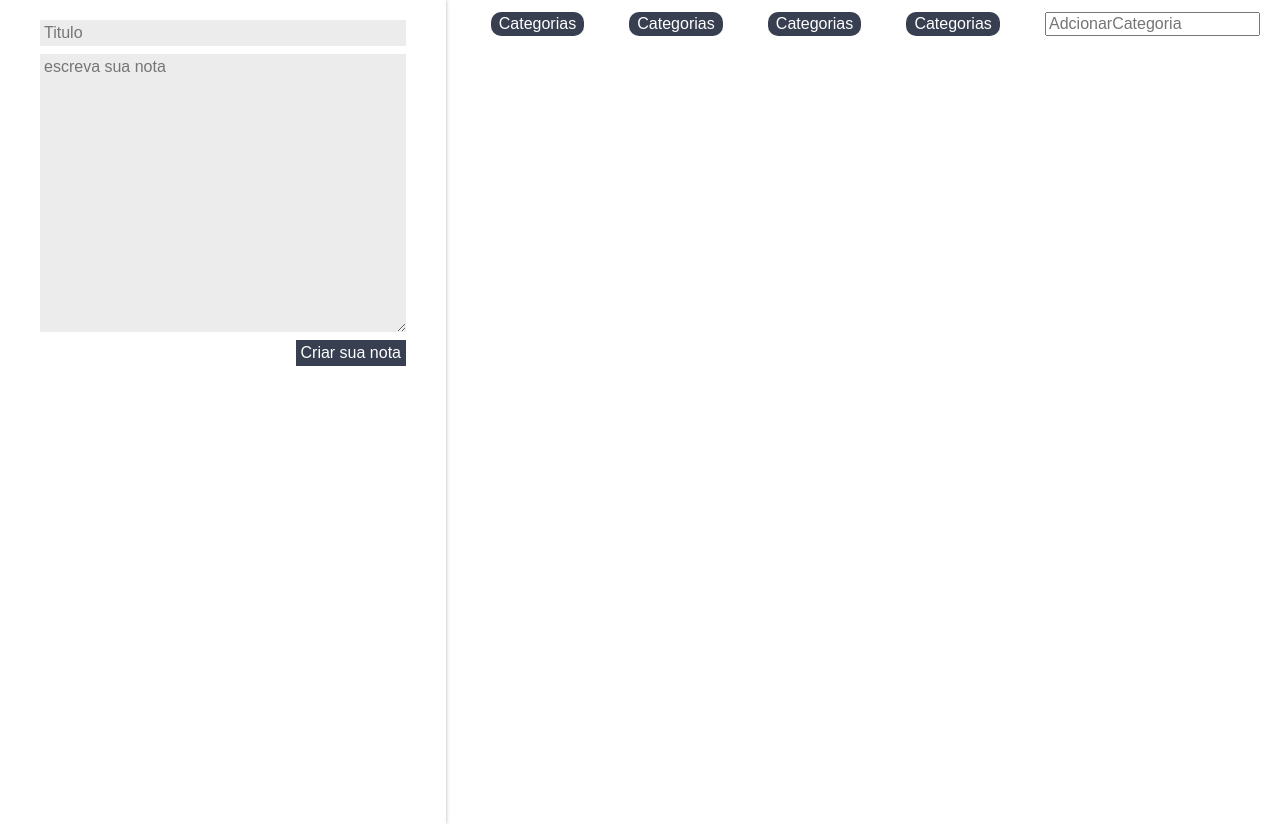
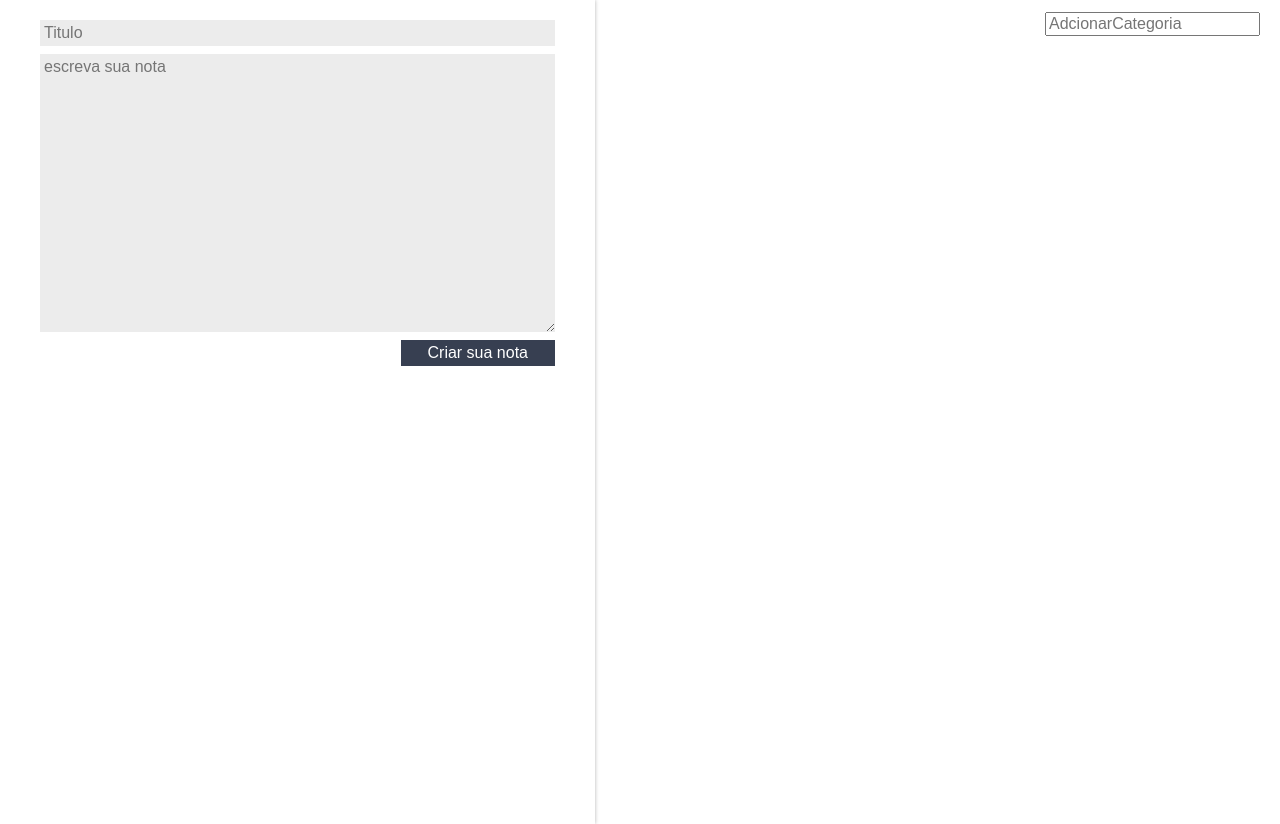
Before and after one commit to LucasMeyble/alura, a React (Create React App) app in the folder entendendo_react/ceep/: page / in a window 1280 px wide. Built offline with nearby package versions, Linux system fonts and the light colour scheme.

Commit message:
adcionando categorias dinamicamente

```diff
--- a/entendendo_react/ceep/src/App.js
+++ b/entendendo_react/ceep/src/App.js
@@ -31,12 +31,20 @@ class App extends Component{
     this.setState({notas:arrayNotas})
   }
 
+  adcionarCategoria(nomeCategoria){
+    const novoArrayCategorias = [...this.state.categorias, nomeCategoria]
+    const novoEstado = {...this.state, categorias:novoArrayCategorias}
+    this.setState(novoEstado)
+  }
+
   render(){
     return (
       <section className='conteudo'>
         <FormularioCadastro criarNota={this.criarNota.bind(this)}/>
         <main className='conteudo-principal'>
-        <ListaCategorias />
+        <ListaCategorias
+          adcionarCategoria={this.adcionarCategoria.bind(this)}
+          categorias={this.state.categorias}/>
         <ListaDeNotas
           apagarNota={this.deletarNota.bind(this)}
           notas={this.state.notas}/>
--- a/entendendo_react/ceep/src/components/ListaCategorias/ListaCategorias.jsx
+++ b/entendendo_react/ceep/src/components/ListaCategorias/ListaCategorias.jsx
@@ -5,7 +5,8 @@ class ListaCategorias extends Component{
 
     _handleEventoImput(e){
         if(e.key == 'Enter'){
-            console.log('adcionar categoria')
+            let valorCategoria = e.target.value;
+            this.props.adcionarCategoria(valorCategoria)
         }
     }
 
@@ -13,10 +14,10 @@ class ListaCategorias extends Component{
         return(
             <section className='lista-categorias'>
                 <ul className='lista-categorias_lista'>
-                    <li className='lista-categorias_item'>Categorias</li>
-                    <li className='lista-categorias_item'>Categorias</li>
-                    <li className='lista-categorias_item'>Categorias</li>
-                    <li className='lista-categorias_item'>Categorias</li>
+                    {this.props.categorias.map((categoria, index) => {
+                        return <li key={index} className='lista-categorias_item'>{categoria}</li>
+                    })}
+
                 </ul>
 
                 <input onKeyUp={this._handleEventoImput.bind(this)} className='lista-categorias_input' type="text" placeholder='AdcionarCategoria'/>
```
